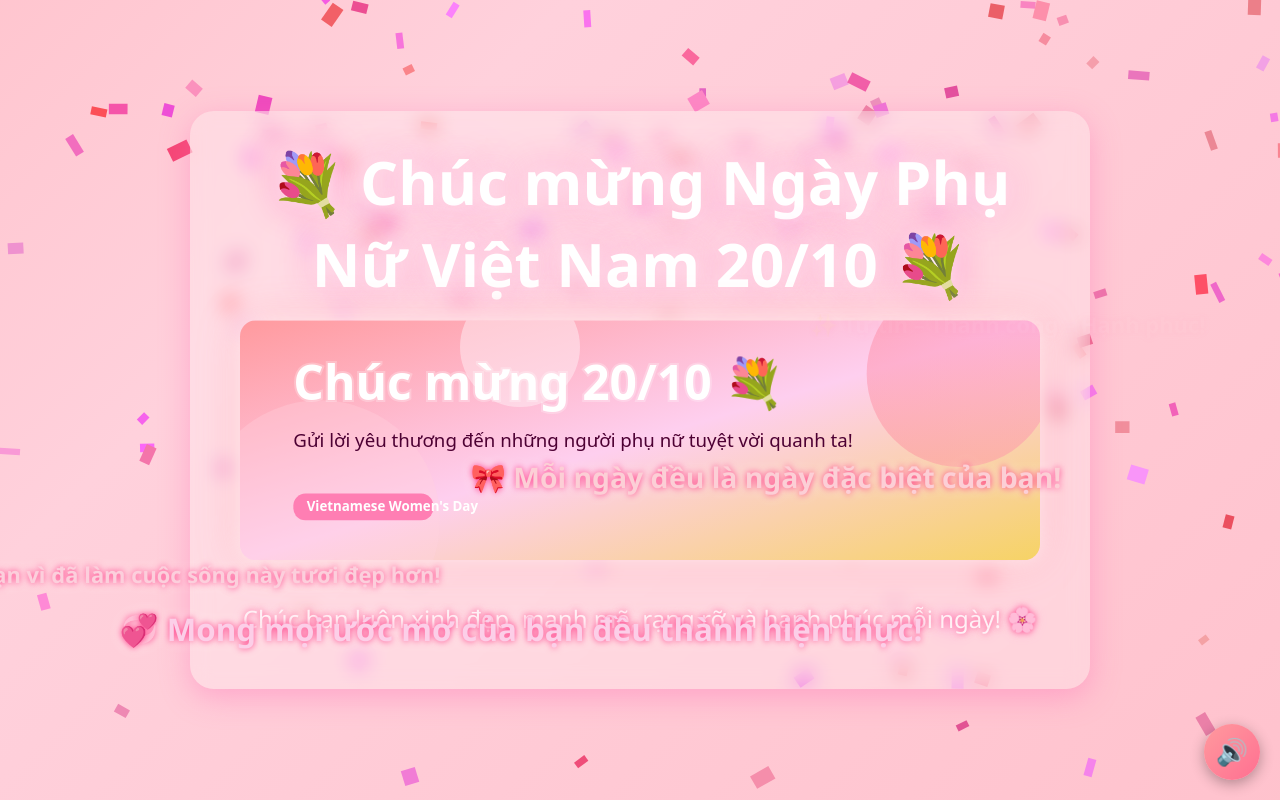
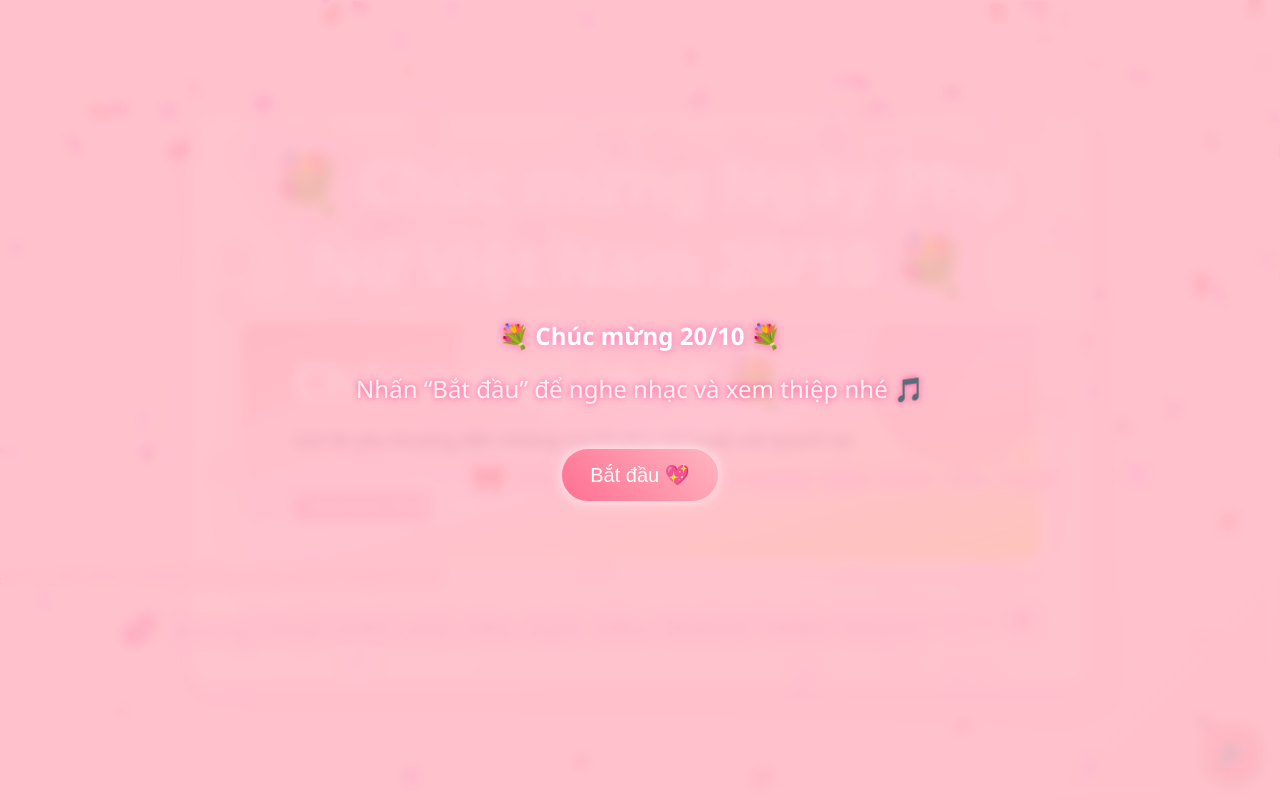
Before and after one commit to nhut0812/H-B-P-D, a plain HTML site: page index.html in a window 1280 px wide. Drawn offline with Linux system fonts and the light colour scheme.

Commit message:
Update index.html

```diff
--- a/index.html
+++ b/index.html
@@ -26,7 +26,6 @@
       100% {background-position: 0% 50%;}
     }
 
-    /* Khung thiệp chính */
     main {
       background: rgba(255, 255, 255, 0.25);
       backdrop-filter: blur(10px);
@@ -102,7 +101,6 @@
       100% { transform: translateX(-50%) translateY(110vh) scale(1.2); opacity: 0; }
     }
 
-    /* Nút nhạc */
     #music-btn {
       position: fixed;
       bottom: 20px;
@@ -125,6 +123,36 @@
       box-shadow: 0 0 20px #fff;
     }
 
+    /* Overlay chào mừng */
+    #overlay {
+      position: fixed;
+      inset: 0;
+      background: rgba(255,192,203,0.85);
+      display: flex;
+      justify-content: center;
+      align-items: center;
+      z-index: 999;
+      backdrop-filter: blur(6px);
+      transition: opacity .8s ease;
+    }
+    #overlay-content {
+      text-align: center;
+      color: #fff;
+      text-shadow: 0 0 10px #ff69b4;
+    }
+    #start-btn {
+      background: linear-gradient(45deg,#ff6f91,#ffb6c1);
+      border: none;
+      border-radius: 30px;
+      padding: 14px 28px;
+      color: white;
+      font-size: 20px;
+      cursor: pointer;
+      margin-top: 20px;
+      box-shadow: 0 0 15px rgba(255,255,255,0.7);
+      transition: transform .3s ease;
+    }
+    #start-btn:hover { transform: scale(1.1); }
   </style>
 </head>
 <body>
@@ -138,9 +166,18 @@
 
   <button id="music-btn" title="Bật/tắt nhạc">🔊</button>
 
-  <audio id="bgm" loop autoplay>
+  <audio id="bgm" loop>
     <source src="assets/soft-piano.mp3" type="audio/mpeg">
   </audio>
+
+  <!-- Overlay -->
+  <div id="overlay">
+    <div id="overlay-content">
+      <h2>💐 Chúc mừng 20/10 💐</h2>
+      <p>Nhấn “Bắt đầu” để nghe nhạc và xem thiệp nhé 🎵</p>
+      <button id="start-btn">Bắt đầu 💖</button>
+    </div>
+  </div>
 
 <script>
   // 🎉 Confetti
@@ -149,128 +186,47 @@
     const ctx = c.getContext('2d');
     const DPR = window.devicePixelRatio || 1;
     let W, H, pieces = [];
-
-    function resize() {
-      W = c.width = innerWidth * DPR;
-      H = c.height = innerHeight * DPR;
-      c.style.width = innerWidth + 'px';
-      c.style.height = innerHeight + 'px';
-    }
-
+    function resize(){W=c.width=innerWidth*DPR;H=c.height=innerHeight*DPR;c.style.width=innerWidth+'px';c.style.height=innerHeight+'px';}
     function rand(a,b){return a+Math.random()*(b-a);}
-    function spawn(n=220){
-      pieces = Array.from({length:n},()=>({
-        x:rand(0,W),y:rand(-H,0),
-        w:rand(6,16)*DPR,h:rand(8,22)*DPR,
-        vy:rand(1,3)*DPR,vx:rand(-1,1)*DPR,
-        rot:rand(0,Math.PI*2),vr:rand(-0.1,0.1),
-        hue:rand(300,360),sat:rand(70,100),light:rand(60,80),
-      }));
-    }
-
-    function draw(){
-      ctx.clearRect(0,0,W,H);
-      for(const p of pieces){
-        p.x+=p.vx;p.y+=p.vy;p.rot+=p.vr;
-        if(p.y>H+40)p.y=-10;
-        ctx.save();
-        ctx.translate(p.x,p.y);
-        ctx.rotate(p.rot);
-        ctx.fillStyle=`hsl(${p.hue},${p.sat}%,${p.light}%)`;
-        ctx.fillRect(-p.w/2,-p.h/2,p.w,p.h);
-        ctx.restore();
-      }
-      requestAnimationFrame(draw);
-    }
-
-    addEventListener('resize',resize);
-    resize(); spawn(); draw();
+    function spawn(n=220){pieces=Array.from({length:n},()=>({x:rand(0,W),y:rand(-H,0),w:rand(6,16)*DPR,h:rand(8,22)*DPR,vy:rand(1,3)*DPR,vx:rand(-1,1)*DPR,rot:rand(0,Math.PI*2),vr:rand(-0.1,0.1),hue:rand(300,360),sat:rand(70,100),light:rand(60,80),}));}
+    function draw(){ctx.clearRect(0,0,W,H);for(const p of pieces){p.x+=p.vx;p.y+=p.vy;p.rot+=p.vr;if(p.y>H+40)p.y=-10;ctx.save();ctx.translate(p.x,p.y);ctx.rotate(p.rot);ctx.fillStyle=`hsl(${p.hue},${p.sat}%,${p.light}%)`;ctx.fillRect(-p.w/2,-p.h/2,p.w,p.h);ctx.restore();}requestAnimationFrame(draw);}
+    addEventListener('resize',resize);resize();spawn();draw();
   })();
 
-  // 🌸 Floating text - tránh chồng chéo
-  const messages = [
-    "💖 Chúc bạn luôn xinh đẹp và rạng rỡ!",
-    "🌸 Mãi là bông hoa tươi thắm!",
-    "✨ Tự tin – Thành công – Hạnh phúc!",
-    "💐 Chúc mừng Ngày Phụ Nữ Việt Nam!",
-    "❤️ Cảm ơn vì bạn là chính bạn!",
-    "🌷 Hôm nay là của bạn, tận hưởng nhé!",
-    "🌹 Happy Vietnamese Women’s Day 20/10!",
-    "🌼 Chúc bạn luôn mỉm cười và vui vẻ!",
-    "💞 Mong mọi ước mơ của bạn đều thành hiện thực!",
-    "🎀 Mỗi ngày đều là ngày đặc biệt của bạn!",
-    "🌻 Hãy tỏa sáng như chính bạn!",
-    "💫 Gửi ngàn yêu thương đến bạn hôm nay!",
-    "🍀 Chúc bạn luôn gặp may mắn và bình an!",
-    "💎 Bạn là viên ngọc quý nhất thế gian!",
-    "🌈 Cuộc sống đẹp hơn vì có bạn!",
-    "💌 Gửi đến bạn muôn vàn lời chúc yêu thương!",
-    "🦋 Hãy bay cao với đôi cánh tự tin nhé!",
-    "🌺 Ngày 20/10 tràn ngập niềm vui nhé!",
-    "💕 Cảm ơn bạn vì đã làm cuộc sống này tươi đẹp hơn!",
-    "🎉 Chúc bạn luôn được yêu thương thật nhiều!"
-  ];
+  // 🌸 Floating text
+  const messages=["💖 Chúc bạn luôn xinh đẹp và rạng rỡ!","🌸 Mãi là bông hoa tươi thắm!","✨ Tự tin – Thành công – Hạnh phúc!","💐 Chúc mừng Ngày Phụ Nữ Việt Nam!","❤️ Cảm ơn vì bạn là chính bạn!","🌷 Hôm nay là của bạn, tận hưởng nhé!","🌹 Happy Vietnamese Women’s Day 20/10!","🌼 Chúc bạn luôn mỉm cười và vui vẻ!","💞 Mong mọi ước mơ của bạn đều thành hiện thực!","🎀 Mỗi ngày đều là ngày đặc biệt của bạn!","🌻 Hãy tỏa sáng như chính bạn!","💫 Gửi ngàn yêu thương đến bạn hôm nay!","🍀 Chúc bạn luôn gặp may mắn và bình an!","💎 Bạn là viên ngọc quý nhất thế gian!","🌈 Cuộc sống đẹp hơn vì có bạn!","💌 Gửi đến bạn muôn vàn lời chúc yêu thương!","🦋 Hãy bay cao với đôi cánh tự tin nhé!","🌺 Ngày 20/10 tràn ngập niềm vui nhé!","💕 Cảm ơn bạn vì đã làm cuộc sống này tươi đẹp hơn!","🎉 Chúc bạn luôn được yêu thương thật nhiều!"];
+  const activeX=[];
+  function createFloatingText(){
+    const msg=messages[Math.floor(Math.random()*messages.length)];
+    const el=document.createElement('div');el.className='floating';el.textContent=msg;
+    let x;const minGap=15;let safe=false;let tries=0;
+    while(!safe&&tries<30){x=Math.random()*80+10;safe=activeX.every(px=>Math.abs(px-x)>minGap);tries++;}
+    activeX.push(x);el.style.left=x+'%';
+    el.style.animationDelay=(Math.random()*2)+'s';
+    el.style.fontSize=(Math.random()*10+22)+'px';
+    el.style.color=`hsl(${Math.random()*60+300},90%,90%)`;
+    document.body.appendChild(el);
+    setTimeout(()=>{el.remove();const idx=activeX.indexOf(x);if(idx>-1)activeX.splice(idx,1);},12000);
+  }
+  setInterval(createFloatingText,900);
 
-  const activeX = []; // vị trí X đang dùng
+  // 🎵 Music toggle + overlay
+  const music=document.getElementById('bgm');
+  const btn=document.getElementById('music-btn');
+  const overlay=document.getElementById('overlay');
+  const startBtn=document.getElementById('start-btn');
+  let playing=false;
 
-  function createFloatingText(){
-    const msg = messages[Math.floor(Math.random()*messages.length)];
-    const el = document.createElement('div');
-    el.className='floating';
-    el.textContent = msg;
+  btn.onclick=()=>{if(playing){music.pause();btn.textContent='🔇';}else{music.play();btn.textContent='🔊';}playing=!playing;};
 
-    // Chọn vị trí X không trùng
-    let x;
-    const minGap = 15; // khoảng cách tối thiểu (%)
-    let safe = false;
-    let tries = 0;
-    while (!safe && tries < 30) {
-      x = Math.random() * 80 + 10;
-      safe = activeX.every(px => Math.abs(px - x) > minGap);
-      tries++;
-    }
-    activeX.push(x);
-    el.style.left = x + '%';
-
-    el.style.animationDelay = (Math.random()*2) + 's';
-    el.style.fontSize = (Math.random()*10+22)+'px';
-    el.style.color = `hsl(${Math.random()*60+300},90%,90%)`;
-    document.body.appendChild(el);
-
-    // Sau khi biến mất, xóa khỏi danh sách vị trí đang dùng
-    setTimeout(()=>{
-      el.remove();
-      const idx = activeX.indexOf(x);
-      if (idx > -1) activeX.splice(idx,1);
-    },12000);
-  }
-
-  setInterval(createFloatingText, 900);
-
-  // 🎵 Music toggle
-  const music = document.getElementById('bgm');
-  const btn = document.getElementById('music-btn');
-  let playing = true;
-  btn.onclick = () => {
-    if (playing) {
-      music.pause();
-      btn.textContent = '🔇';
-    } else {
-      music.play();
-      btn.textContent = '🔊';
-    }
-    playing = !playing;
-  };
-    // 🎧 Bắt sự kiện đầu tiên của người dùng để phát nhạc
-  document.addEventListener('click', () => {
-    if (music.paused) {
-      music.play();
-      btn.textContent = '🔊';
-      playing = true;
-    }
-  }, { once: true });
-
+  startBtn.addEventListener('click',()=>{
+    music.play().then(()=>{
+      btn.textContent='🔊';
+      playing=true;
+      overlay.style.opacity='0';
+      setTimeout(()=>overlay.remove(),800);
+    }).catch(err=>console.log('Không thể phát nhạc:',err));
+  });
 </script>
-
 </body>
 </html>
```
